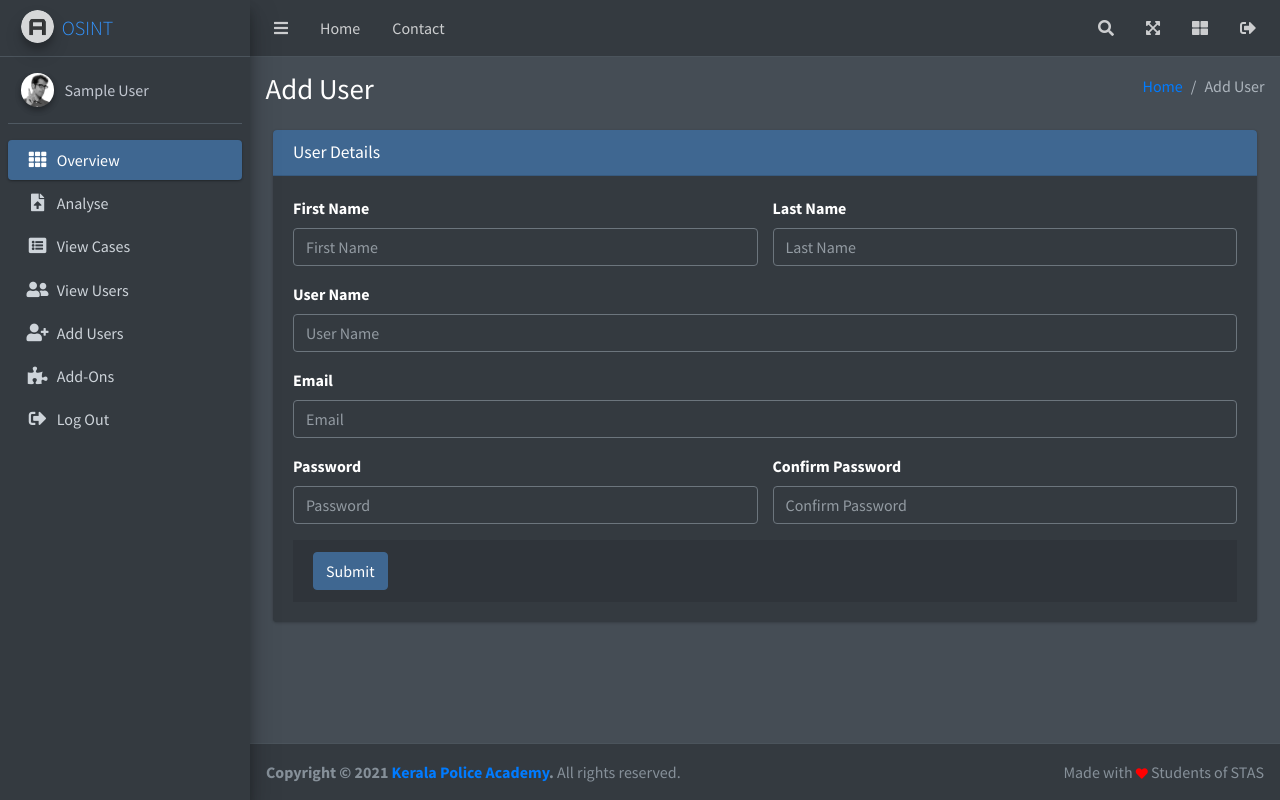
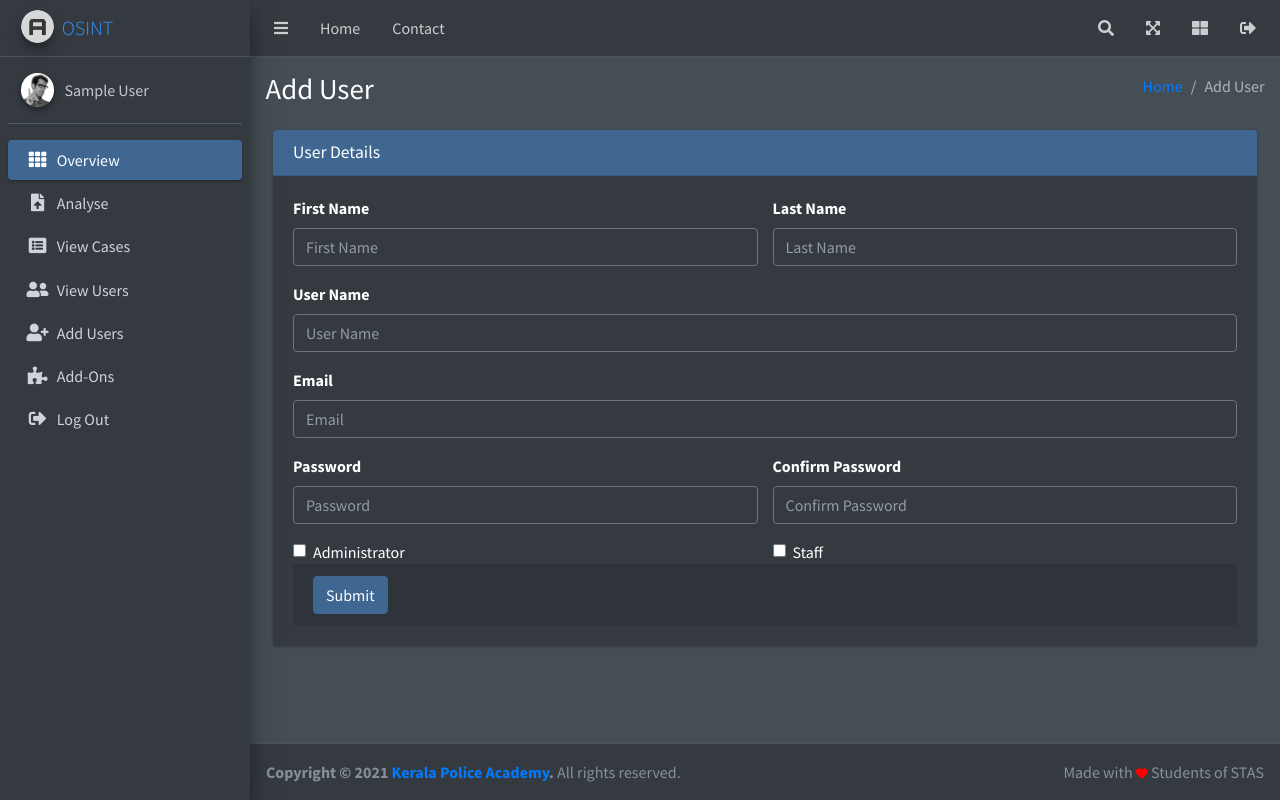
Before and after one commit to adarshvs/osint-kepa, a Django app: page /osint/account in a window 1280 px wide. Run offline with Django 3.2, Linux system fonts and the light colour scheme; the visitor is signed in with stand-in values (Sample User, id 1); parts of the project's set-up code (start-up, migrations or seed data) failed here and were passed over; some libraries are stand-ins or nearby versions.

Commit message:
added option for creating super user

```diff
--- a/osint/template/account.html
+++ b/osint/template/account.html
@@ -63,6 +63,22 @@
                                 </div>
 
                             </div>
+                            <div class="row">
+                                <div class="col-lg-6">
+                                    <div class="form-check">
+                                        <input type="checkbox" class="form-check-input" name="admin" {% if user.is_superuser %}{% endif %} />
+
+                                        <label class="form-check-label" for="admin">Administrator</label>
+                                    </div>
+                                </div>
+                                <div class="col-lg-6">
+                                    <div class="form-check">
+                                        <input type="checkbox" class="form-check-input" name="staff" {% if user.is_staff %}{% endif %} />
+
+                                        <label class="form-check-label" for="staff">Staff</label>
+                                    </div>
+                                </div>
+                            </div>
                             <div class="card-footer">
                                 <button type="submit" class="btn btn-primary">Submit</button>
                             </div>
--- a/osint/views.py
+++ b/osint/views.py
@@ -21,7 +21,7 @@ def index(request):
 
 def login(request):
     if request.user.is_authenticated:
-            return redirect(analyse)
+            return redirect(index)
     if request.method == 'POST':
         username = request.POST.get('username')
         password = request.POST.get('password')
@@ -38,6 +38,8 @@ def login(request):
         return render(request,'login.html')
 
 def account(request):
+    if not request.user.is_authenticated:
+        return redirect(login)
 
     if request.method == 'POST':
         first_name = request.POST['first_name']
@@ -46,7 +48,12 @@ def account(request):
         email = request.POST['email']
         password1 = request.POST['password1']
         password2 = request.POST['password2']
-
+        admin = request.POST.get('admin', "False")
+        staff = request.POST.get('staff', "False")
+        if admin == 'on':
+            admin = 'True'
+        if staff == 'on':
+            staff = 'True'
         if password1 == password2:
             if User.objects.filter(username=username).exists():
                 messages.info(request,'Username Taken')
@@ -54,7 +61,7 @@ def account(request):
             elif User.objects.filter(email=email).exists():
                 messages.info(request,'email taken')
             else:
-                user = User.objects.create_user(username=username, password=password1, email=email, first_name=first_name, last_name=last_name)
+                user = User.objects.create_user(username=username, password=password1, email=email, first_name=first_name, last_name=last_name, is_superuser=admin, is_staff=staff)
                 user.save()
                 messages.info(request,'user added')
                 return redirect(account)
```
